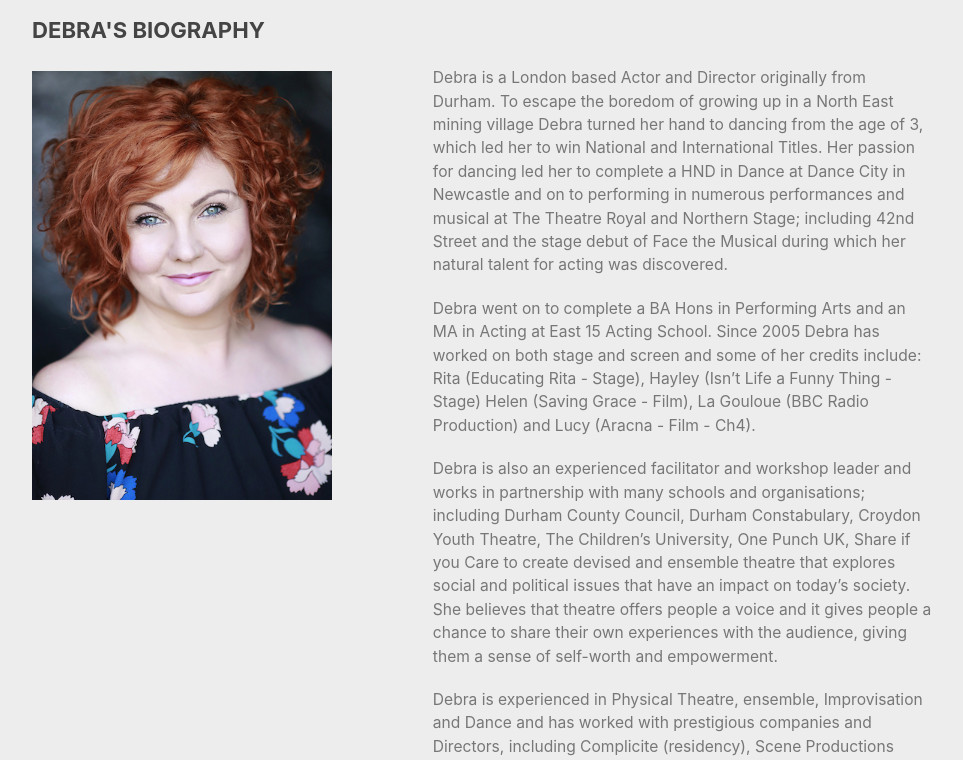
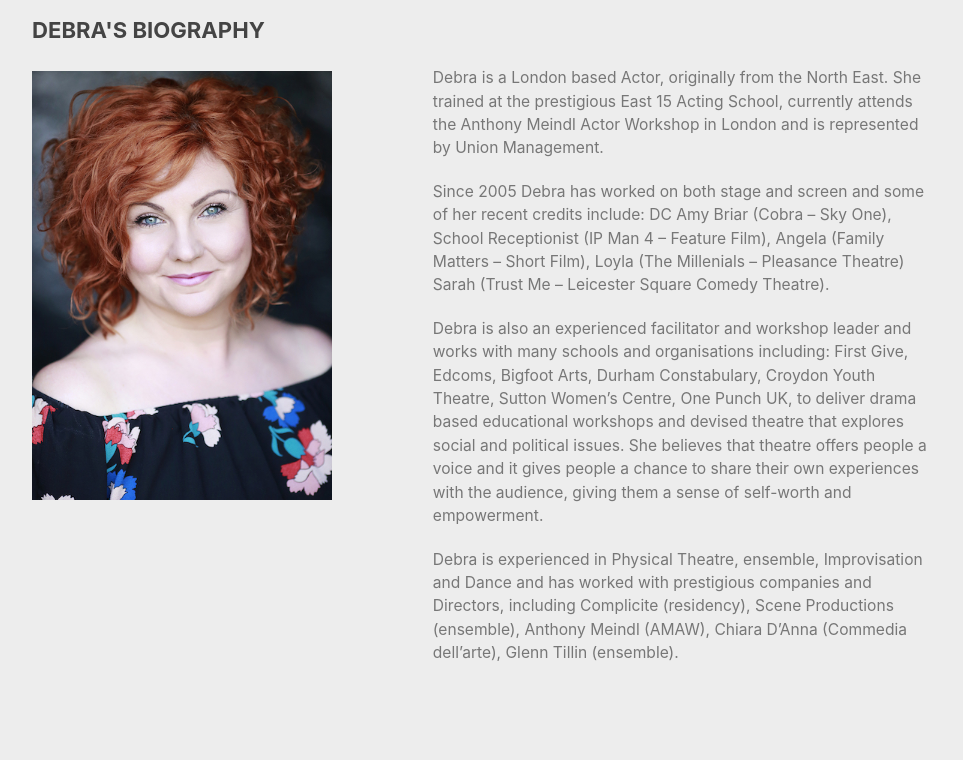
Before and after one commit to maxiwalton/debra-tennant, a plain HTML site: page biography.html in a window 1280 px wide. Shown: the part 184-944 px from the top of the page, without its empty margins (158-1121 px from the left). Drawn offline with nearby package versions, Linux system fonts and the light colour scheme; a script that the page names is missing.

Commit message:
Update bio text

```diff
--- a/biography.html
+++ b/biography.html
@@ -61,14 +61,13 @@
         <section id="bio">
     		<h4>Debra's Biography</h4>
         <img src="images/debra-3.jpg" alt="Debra Tennant" />
-        	<p>Debra is a London based Actor and Director originally from Durham. To escape the boredom of growing up in a North East mining village Debra turned her hand to dancing from the age of 3, which led her to win National and International Titles. Her passion for dancing led her to complete a HND in Dance at Dance City in Newcastle and on to performing in numerous performances and musical at The Theatre Royal and Northern Stage; including 42nd Street and the stage debut of Face the Musical during which her natural talent for acting was discovered.</p>
+        	<p>Debra is a London based Actor, originally from the North East. She trained at the prestigious East 15 Acting School, currently attends the Anthony Meindl Actor Workshop in London and is represented by Union Management.</p>
 
-<p>Debra went on to complete a BA Hons in Performing Arts and an MA in Acting at East 15 Acting School. Since 2005 Debra has worked on both stage and screen and some of her credits include: Rita (Educating Rita - Stage), Hayley (Isn’t Life a Funny Thing - Stage) Helen (Saving Grace - Film), La Gouloue (BBC Radio Production) and Lucy (Aracna - Film - Ch4).</p>
+<p>Since 2005 Debra has worked on both stage and screen and some of her recent credits include: DC Amy Briar (Cobra – Sky One), School Receptionist (IP Man 4 – Feature Film), Angela (Family Matters – Short Film), Loyla (The Millenials – Pleasance Theatre) Sarah (Trust Me – Leicester Square Comedy Theatre).</p>
 
-<p>Debra is also an experienced facilitator and workshop leader and works in partnership with many schools and organisations; including Durham County Council, Durham Constabulary, Croydon Youth Theatre, The Children’s University, One Punch UK, Share if you Care to create devised and ensemble theatre that explores social and political issues that have an impact on today’s society. She believes that theatre offers people a voice and it gives people a chance to share their own experiences with the audience, giving them a sense of self-worth and empowerment.</p>
+<p>Debra is also an experienced facilitator and workshop leader and works with many schools and organisations including: First Give, Edcoms, Bigfoot Arts, Durham Constabulary, Croydon Youth Theatre, Sutton Women’s Centre, One Punch UK, to deliver drama based educational workshops and devised theatre that explores social and political issues. She believes that theatre offers people a voice and it gives people a chance to share their own experiences with the audience, giving them a sense of self-worth and empowerment.</p>
 
-<p>Debra is experienced in Physical Theatre, ensemble, Improvisation and Dance and has worked with prestigious companies and Directors, including Complicite (residency), Scene Productions (ensemble), Anthony Meindl (AMAW), Chiara D’anna (Commedia dell&#39;arte), Glenn Tillin (ensemble).</p>
-
+<p>Debra is experienced in Physical Theatre, ensemble, Improvisation and Dance and has worked with prestigious companies and Directors, including Complicite (residency), Scene Productions (ensemble), Anthony Meindl (AMAW), Chiara D&#8217;Anna (Commedia dell&#8217;arte), Glenn Tillin (ensemble).</p>
         </section>
     	</section>
 	</div>
```
